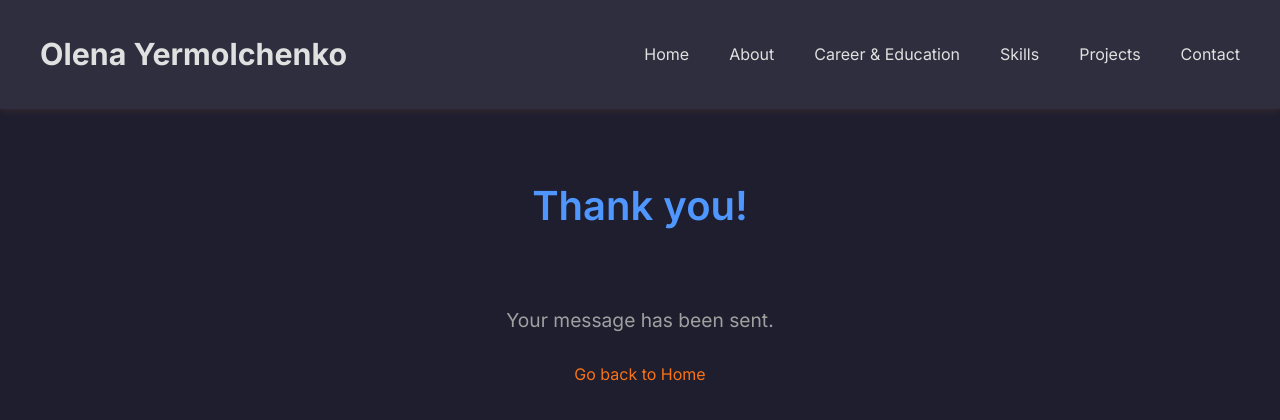
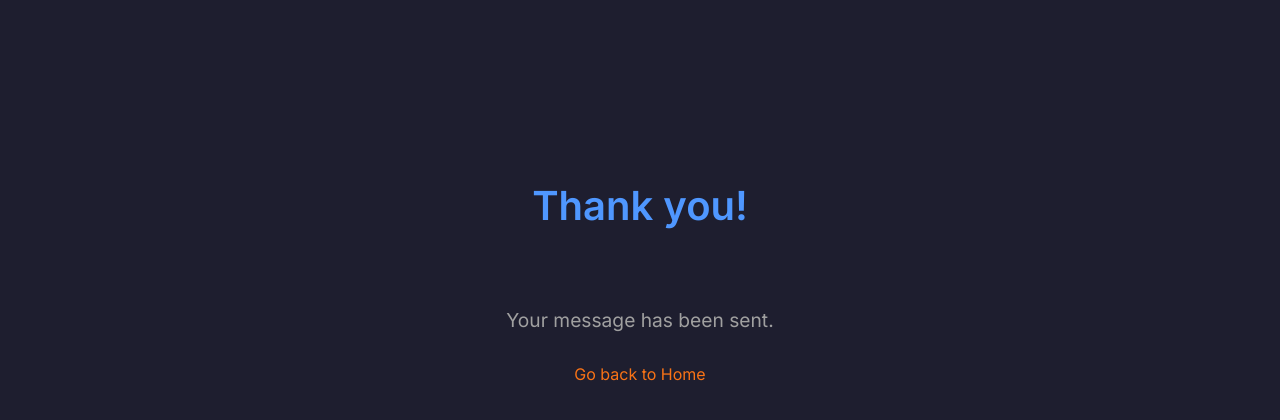
Before and after one commit to YESik25/CV, a plain HTML site: page thanks.html in a window 1280 px wide. Drawn offline with Linux system fonts and the light colour scheme.

Commit message:
correcting thanks form

```diff
--- a/thanks.html
+++ b/thanks.html
@@ -8,21 +8,6 @@
 <link rel="stylesheet" href="styles/style.css">
 </head>
 <body>
-  <!-- Header можно оставить, если нужен навбар -->
-  <header>
-    <nav>
-      <div class="logo">Olena Yermolchenko</div>
-      <div class="nav-links">
-        <a href="index.html">Home</a>
-        <a href="index.html#about">About</a>
-        <a href="career-education.html">Career & Education</a>
-        <a href="index.html#skills">Skills</a>
-        <a href="index.html#projects">Projects</a>
-        <a href="index.html#contact">Contact</a>
-      </div>
-    </nav>
-  </header>
-
   <section class="section thank-section">
     <h2>Thank you!</h2>
     <p>Your message has been sent.</p>
```
